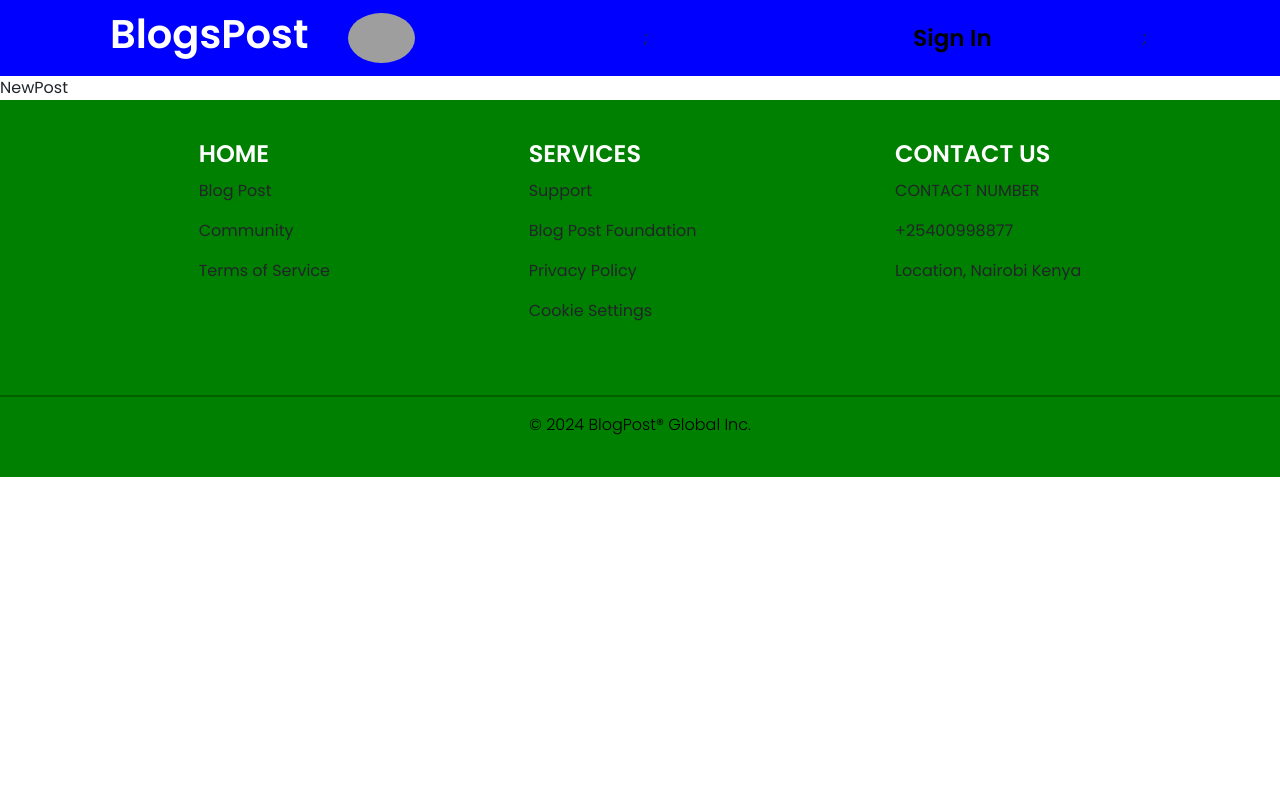
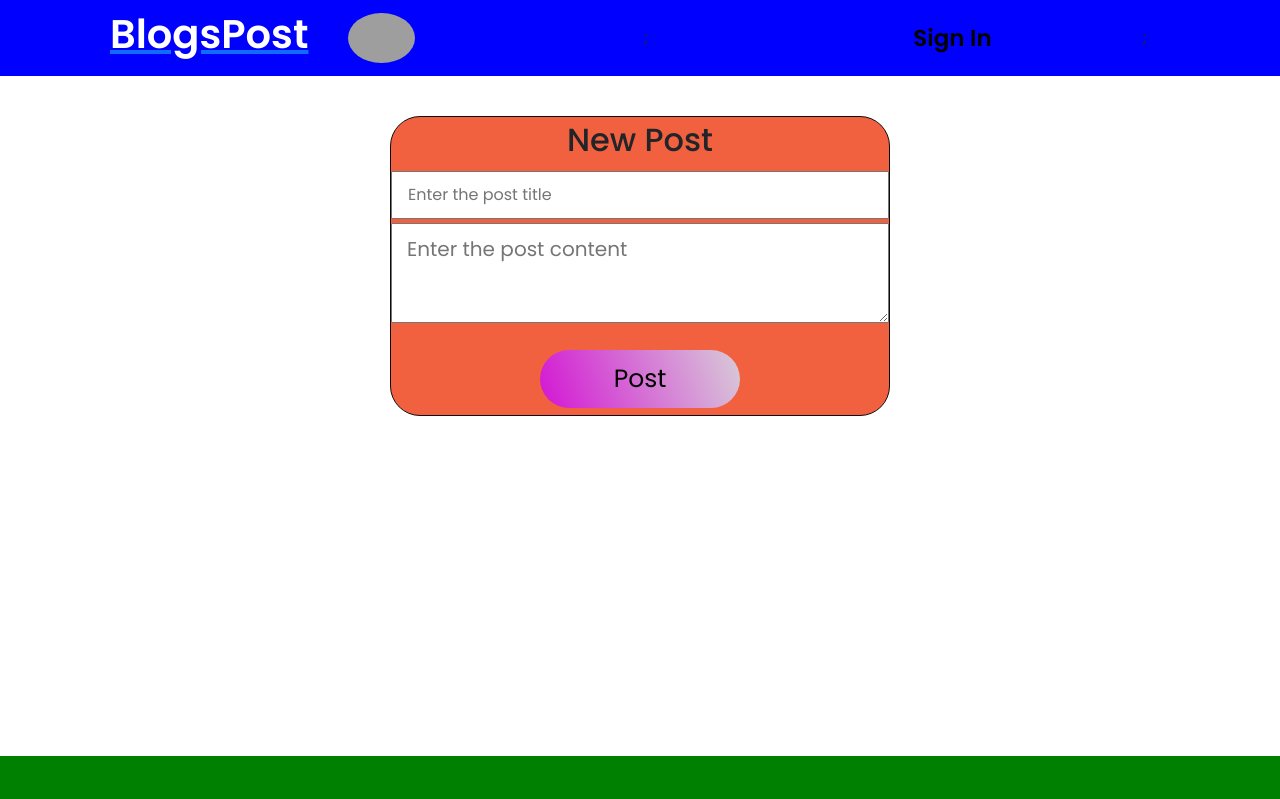
Before and after one commit to nzangi/Django-React-BlogPost, a React (Create React App) app in the folder frontend/: page /newpost in a window 1280 px wide. Shown: the top 799 px of the page. Built offline with nearby package versions, Linux system fonts and the light colour scheme; grey boxes are pictures that could not be loaded.

Commit message:
working on frontend comment update

```diff
--- a/frontend/src/App.js
+++ b/frontend/src/App.js
@@ -12,6 +12,8 @@ import ProtectedRoute from './Components/ProtectedRoute/ProtectedRoute';
 import BlogDetail from './Pages/BlogDetail';
 import EditPost from './Components/EditPost/EditPost';
 import DeletePost from './Components/DeletePost/DeletePost';
+import EditComment from './Components/EditComment/EditComment';
+import DeleteComment from './Components/DeleteComment/DeleteComment';
 
 function App() {
   return (
@@ -24,6 +26,8 @@ function App() {
           <Route path='/posts' element={<BlogsPost/>}/>
           <Route path='/post/:postId' element={<BlogDetail/>}/>
           <Route path='/post/editpost/:postId' element={<EditPost/>}/>
+          <Route path='/post/editcomment/:postId/:commentId' element={<EditComment/>}/>
+          <Route path='/post/deletecomment/:commentId' element={<DeleteComment/>}/>
           <Route path='/post/deletepost/:postId' element={<DeletePost/>}/>
           <Route path='/account' element={<UserAccount/>}/>
           <Route path='/newpost' element={<UserNewPost/>}/>
--- a/frontend/src/Components/BlogDetails/BlogDetails.jsx
+++ b/frontend/src/Components/BlogDetails/BlogDetails.jsx
@@ -113,7 +113,7 @@ const BlogDetails = () => {
       <h3>Post Comments</h3>
 
       {comments.map((comment, index) => {
-        return <Comments key={index} comment_text={comment.comment_text} comment_author={comment.comment_author} commented_date={comment.commented_date}/>;
+        return <Comments key={index} postId={post.id} id={comment.id} comment_text={comment.comment_text} comment_author={comment.comment_author} commented_date={comment.commented_date}/>;
       })}
 
 
--- a/frontend/src/Components/Blogs/Blogs.js
+++ b/frontend/src/Components/Blogs/Blogs.js
@@ -49,10 +49,6 @@ const Blogs = () => {
           })
         }
       </div>
-      <div>
-
-      </div>
-
 
     </div>
   )
--- a/frontend/src/Components/Comments/Comments.jsx
+++ b/frontend/src/Components/Comments/Comments.jsx
@@ -1,8 +1,20 @@
-import React from 'react'
+import React, { useEffect, useState } from 'react'
 import './Comments.css'
 import { formatDistanceToNow,subDays } from 'date-fns';
+import { Link } from 'react-router-dom';
 
 const Comments = (props) => {
+  const [isPostAuthor,setIsPostAuthor] = useState(false)
+  const postAuthor = localStorage.getItem("userLoginUsername");
+
+
+  useEffect(()=>{
+    if (props.comment_author === postAuthor){
+      setIsPostAuthor(true)
+    }
+  },[props.author])
+
+
   return (
     <div className='comments'>
         <div className='comments-profile'>
@@ -15,6 +27,19 @@ const Comments = (props) => {
         <div className='comments-details'>
             <h6>{props.comment_text}</h6>
         </div>
+
+        <div className='edit-delete'>
+        {
+          isPostAuthor ? (
+            <>
+                <Link className='edit-button' to={`/post/editcomment/${props.postId}/${props.id}`}>Edit</Link>
+                <Link className='delete-button' to={`/post/deletecomment/${props.id}`}>Delete</Link>
+            </>
+
+          ) : null
+        }
+        </div>
+
     </div>
   )
 }
--- /dev/null
+++ b/frontend/src/Components/DeleteComment/DeleteComment.js
@@ -0,0 +1,10 @@
+import React from 'react'
+import './DeleteComment.css'
+
+const DeleteComment = () => {
+  return (
+    <div>DeleteComment</div>
+  )
+}
+
+export default DeleteComment
--- /dev/null
+++ b/frontend/src/Components/EditComment/EditComment.jsx
@@ -0,0 +1,84 @@
+import React, { useContext, useEffect, useState } from "react";
+import "./EditComment.css";
+import { useNavigate, useParams } from "react-router-dom";
+import { AuthContext } from "../../Context/AuthContext";
+import axios from "axios";
+
+const EditComment = () => {
+  const { commentId } = useParams();
+  const { postId } = useParams();
+
+  const [comment, setComment] = useState(null);
+  const [error, setError] = useState("");
+
+  const { setIsLoggedIn } = useContext(AuthContext);
+  const navigate = useNavigate();
+
+  const token = localStorage.getItem("userLoginResponseToken");
+
+  useEffect(() => {
+    fetchComment();
+  }, [commentId]);
+
+  const fetchComment = async () => {
+    try {
+      const response = await axios.get(
+        `http://127.0.0.1:8000/comments/${commentId}/comment_to_update/`,
+        {
+          headers: {
+            Authorization: `Token ${token}`,
+          },
+        }
+      );
+
+      console.log(setComment(response.data));
+      setIsLoggedIn(true);
+      setComment(response.data);
+    } catch (error) {
+      setError(error.response.data.error);
+    }
+  };
+  const handCommentUpdate = async (e) => {
+    e.preventDefault();
+    if (!comment) {
+      return;
+    }
+
+    try {
+      const response = await axios.put(
+        `http://127.0.0.1:8000/comments/${commentId}/comment_to_update/`,
+        { comment_text: comment.comment_text },
+        {
+          headers: {
+            Authorization: `Token ${token}`,
+          },
+        }
+      );
+      setIsLoggedIn(true);
+      navigate(`/post/${postId}`);
+    } catch (error) {
+      setError(error.response.data.error);
+    }
+  };
+
+  return (
+    <div className="edit-comment">
+      {error && <p className="error-message">{error}</p>}
+      {comment ? (
+        <form className="edit-comment" onSubmit={handCommentUpdate}>
+          <h2>Update Comment</h2>
+          <textarea
+            value={comment.comment_text}
+            onChange={(e) => setComment({ ...comment, content_text: e.target.value })}
+          />
+
+          <button type="submit">Update Comment</button>
+        </form>
+      ) : (
+        <p>Loading Comment</p>
+      )}
+    </div>
+  );
+};
+
+export default EditComment;
--- a/frontend/src/Components/EditPost/EditPost.jsx
+++ b/frontend/src/Components/EditPost/EditPost.jsx
@@ -36,11 +36,7 @@ const EditPost = () => {
     }
   };
 
-  // if(token){
-  //   setIsLoggedIn(true);
-  // }else{
-  //   setIsLoggedIn(false);
-  // }
+
 
   const handlePostUpdate = async (e) => {
     e.preventDefault();
--- a/frontend/src/Components/Navbar/Navbar.js
+++ b/frontend/src/Components/Navbar/Navbar.js
@@ -10,7 +10,7 @@ import { AuthContext } from '../../Context/AuthContext'
     return (
       <nav>
         <div className='left-nav'>
-          <h1>BlogsPost</h1>
+        <Link to={`/posts`}><h1>BlogsPost</h1></Link>
           <Link to={`/posts`}><img src={blogpost_img} alt='blogpost image' /></Link>
         </div>
 
--- a/frontend/src/Components/NewPost/NewPost.css
+++ b/frontend/src/Components/NewPost/NewPost.css
@@ -0,0 +1,39 @@
+.new-post{
+    min-height: 80vh;
+
+}
+.error-message{
+    text-align: center;
+    color: #fff;
+    background: #D20062;
+}
+.newpost-form{
+    height: 300px;
+    width: 500px;
+    margin-left: auto;
+    margin-right: auto;
+    margin-top: 40px;
+    border: 1px solid #0C0C0C;
+    border-radius: 30px;
+    background: #F2613F;
+}
+.newpost-form h2{
+    padding: 4px 8px;
+    text-align: center;
+}
+.newpost-form input{
+    width: 100%;
+    padding: 10px 15px;
+    outline: none;
+    margin-bottom: 4px;
+}
+.newpost-form textarea{
+    width: 100%;
+}
+.newpost-form button{
+    display: block;
+    margin-left: auto;
+    margin-right: auto;
+    margin-bottom: 20px;
+    width: 200px;
+}
--- a/frontend/src/Components/NewPost/NewPost.js
+++ b/frontend/src/Components/NewPost/NewPost.js
@@ -1,9 +1,77 @@
-import React from 'react'
+import React, { useContext, useEffect, useState } from 'react'
 import './NewPost.css'
+import { AuthContext } from '../../Context/AuthContext';
+import { useNavigate } from 'react-router-dom';
+import axios from 'axios';
 
 const NewPost = () => {
+  const [title, setTitle] = useState('');
+  const [content, setContent] = useState('');
+  const [error, setError] = useState("");
+  const [author, setAuthor] = useState();
+
+  const navigate = useNavigate();
+
+  const { setIsLoggedIn } = useContext(AuthContext);
+
+
+
+  const token = localStorage.getItem("userLoginResponseToken");
+  const postAuthor = localStorage.getItem("userLoginUsername");
+
+  useEffect(()=>{
+    if(token){
+      setIsLoggedIn(true)
+    }else{
+      setIsLoggedIn(false)
+
+    }
+  },[])
+
+
+  const handleNewPost = async (e) =>{
+    e.preventDefault();
+    if(!title.trim() || !content.trim() ){
+      setError("Title or content cannot be empty");
+      return;
+    }
+    try {
+      const response = await axios.post(`http://127.0.0.1:8000/blog/post/`,{
+        title,content
+      },{
+        headers:{
+          Authorization: `Token ${token}`
+        }
+      })
+
+      setContent("");
+      setTitle("")
+      navigate("/posts")
+
+    } catch (error) {
+      setError(error.response.data)
+    }
+  }
+
   return (
-    <div>NewPost</div>
+    <div className='new-post'>
+      {error && <p className='error-message'>{error}</p>}
+      <form className='newpost-form' onSubmit={handleNewPost}>
+        <h2>New Post </h2>
+        <input
+          type='text'
+          placeholder='Enter the post title'
+          value={title}
+          onChange={(e) => setTitle(e.target.value)}
+        />
+        <textarea
+          placeholder='Enter the post content'
+          value={content}
+          onChange={(e) =>setContent(e.target.value)}
+        />
+        <button>Post</button>
+      </form>
+    </div>
   )
 }
 
```
Also changed, not shown: frontend/src/Components/DeleteComment/DeleteComment.css (added), frontend/src/Components/EditComment/EditComment.css (added), 1 other file (tests, documents, lock files or other folders).
